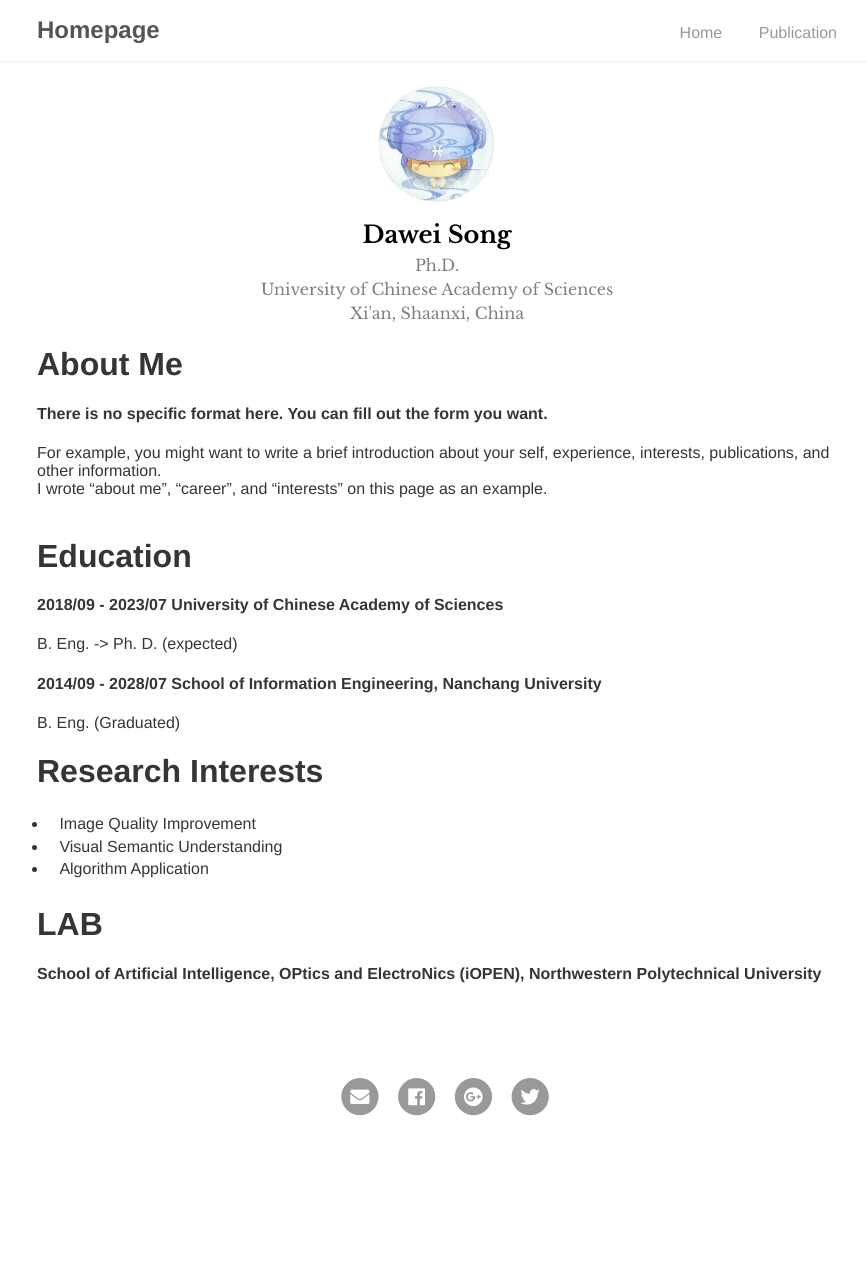
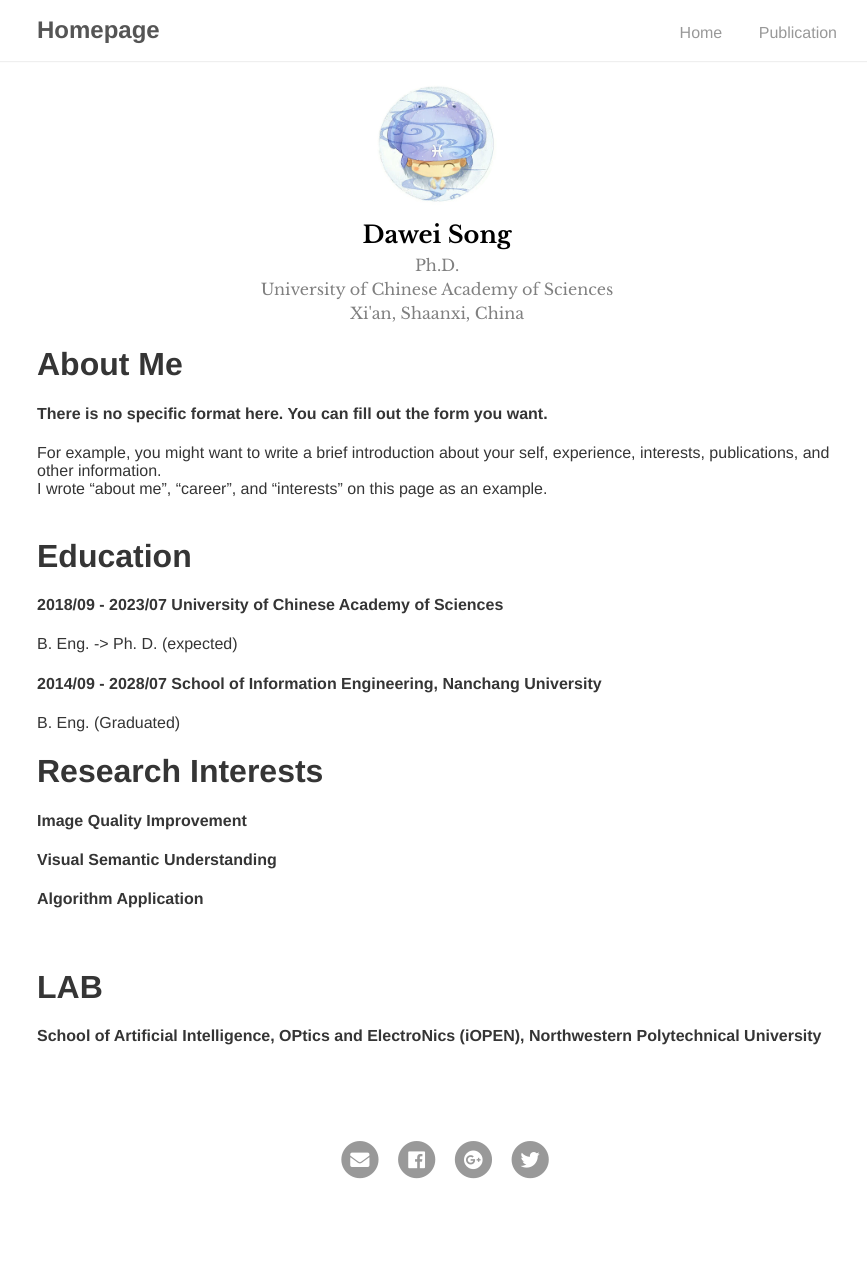
Before and after one commit to songxijuan/home, a Jekyll site: the page built from index.md, in a window 1280 px wide. Shown: the whole page, without its empty margins (203-1070 px from the left). Built offline with Jekyll 4.4.1, drawn with Linux system fonts in a browser that asks for light colours; our own code applies the rules of GitHub Pages for plain Markdown files; before the commit the page ends 1198 px from its top, so only the background shows below that.

```diff
--- a/index.md
+++ b/index.md
@@ -16,9 +16,9 @@ B. Eng. (Graduated)
 <br/>
 
 # Research Interests
-* Image Quality Improvement
-* Visual Semantic Understanding
-* Algorithm Application
+#### Image Quality Improvement
+#### Visual Semantic Understanding
+#### Algorithm Application
 <br/>
 
 # LAB
```
